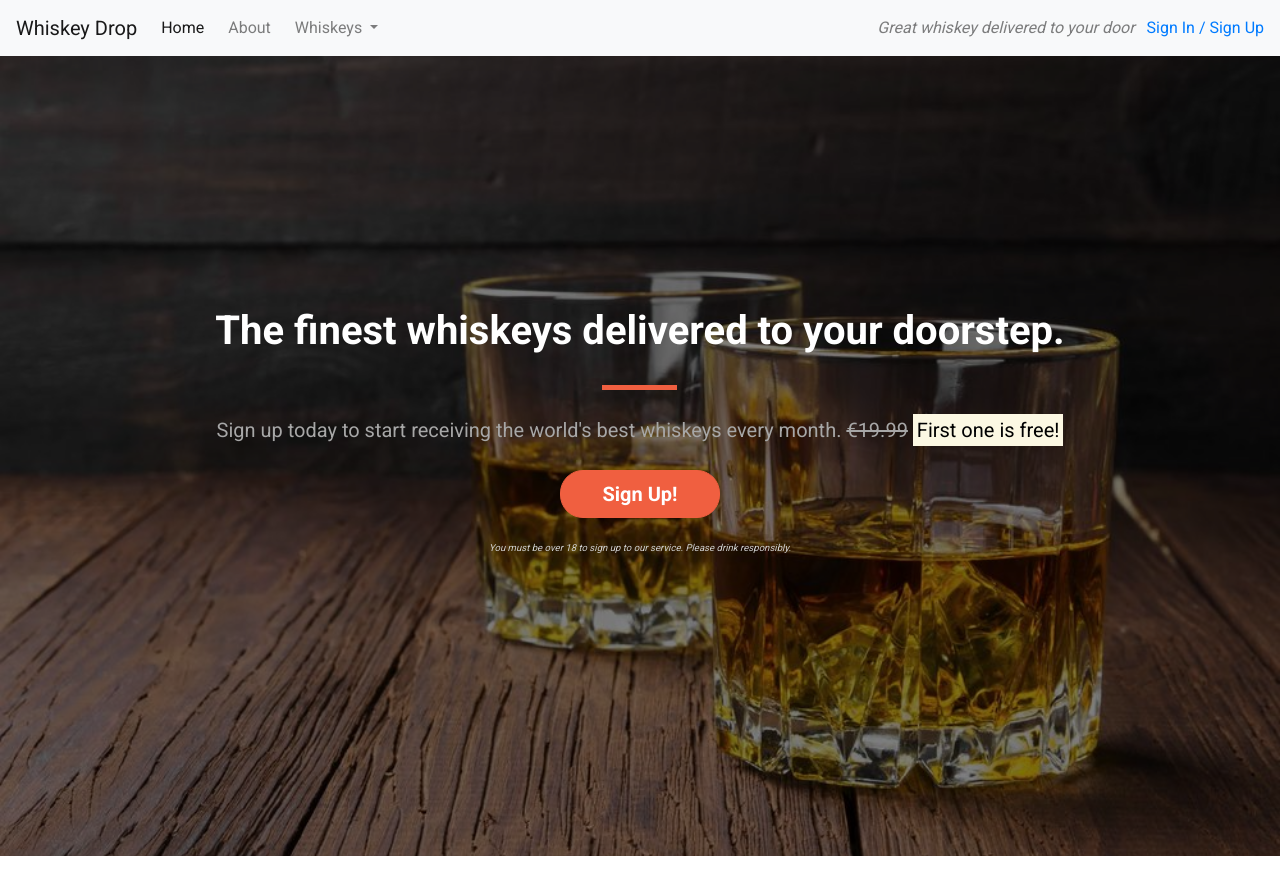
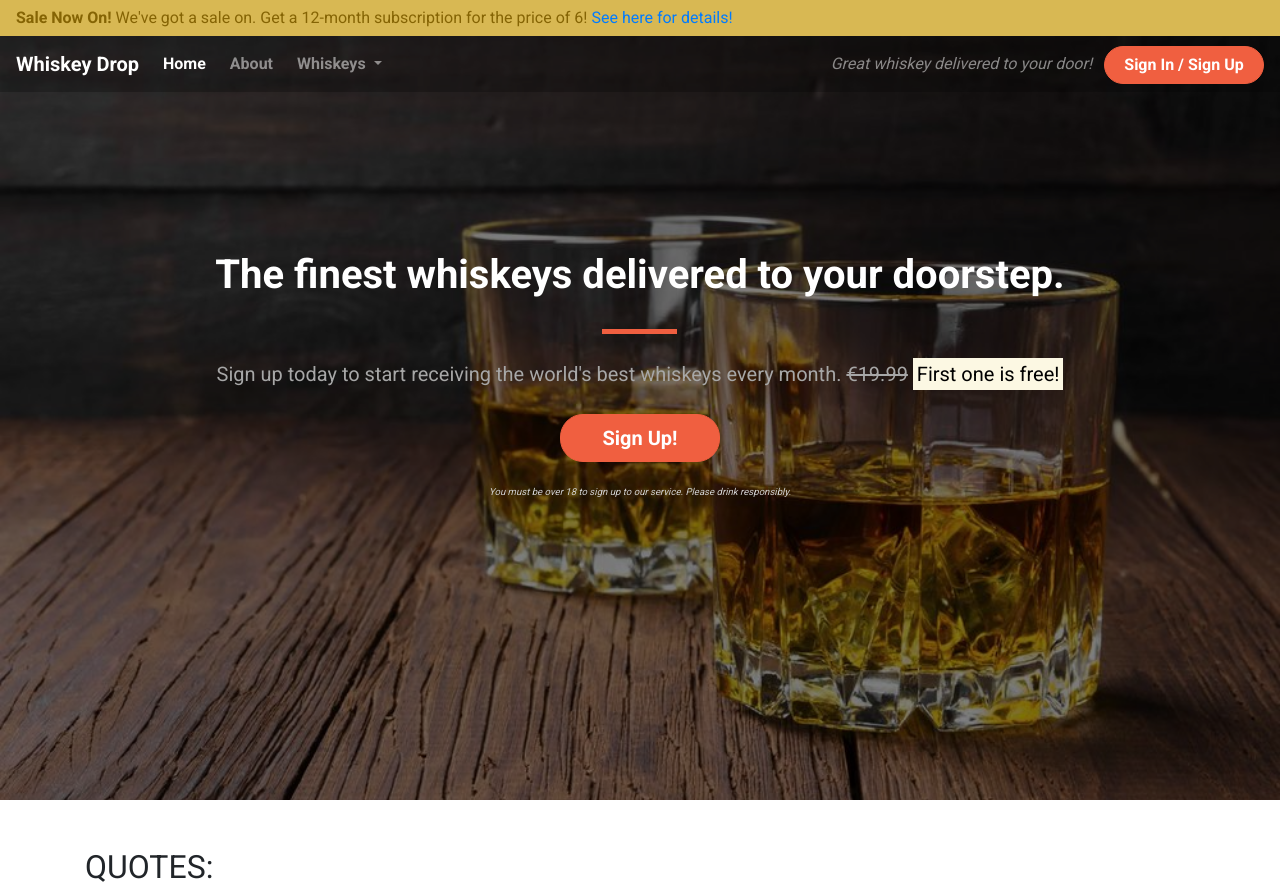
Before and after one commit to MarkDennisUK/bootcamp, a plain HTML site: page index.html in a window 1280 px wide. Shown: the top 889 px of the page. Drawn offline with nearby package versions, Linux system fonts and the light colour scheme.

Commit message:
Styled navbar and alert

```diff
--- a/css/style.css
+++ b/css/style.css
@@ -4,7 +4,18 @@ body {
 
 /* Containers */
 
-.alert-container {}
+.alert-container .col-12 {
+    padding-left: 0;
+    padding-right: 0;
+}
+
+.site-wide-alert {
+    border-radius: 0;
+    margin-bottom: 0;
+    padding: 5px 15px;
+    background-color: #d8b853;
+    border-color: #d8b853;
+}
 
 .callout-container {
     height: 100vh;
@@ -50,6 +61,36 @@ body {
 
 .block-divider--short {
     width: 35px;
+}
+
+/* Navbar */
+
+.navalert-container{
+    position: absolute;
+    top: 0;
+    left: 0;
+    padding-left: 0;
+    padding-right: 0;
+    z-index: 1;
+}
+
+.navbar{
+    margin-bottom: 0;
+    border: 0;
+    width: 100%;
+    background-color: rgba(0,0,0,0.25);
+}
+
+.navbar .navbar-toggler{
+    border: 0;
+}
+
+.navbar-brand{
+    font-weight: bold;
+}
+
+.navbar .navbar-nav a{
+    font-weight: bold;
 }
 
 /* Jumbotron */
--- a/index.html
+++ b/index.html
@@ -6,16 +6,25 @@
 	<meta name="viewport" content="width=device-width, initial-scale=1.0">
 	<title>Whiskey Drop | Taste a new whiskey every month</title>
 	<link rel="stylesheet" href="https://maxcdn.bootstrapcdn.com/bootstrap/4.1.3/css/bootstrap.min.css">
-    <link rel="stylesheet" href="https://use.fontawesome.com/releases/v5.6.1/css/all.css" integrity="sha384-gfdkjb5BdAXd+lj+gudLWI+BXq4IuLW5IT+brZEZsLFm++aCMlF1V92rMkPaX4PP" crossorigin="anonymous">
+	<link rel="stylesheet" href="https://use.fontawesome.com/releases/v5.6.1/css/all.css"
+		integrity="sha384-gfdkjb5BdAXd+lj+gudLWI+BXq4IuLW5IT+brZEZsLFm++aCMlF1V92rMkPaX4PP" crossorigin="anonymous">
 	<link href="https://fonts.googleapis.com/css?family=Roboto:400,700" rel="stylesheet">
 	<link rel="stylesheet" href="css/style.css" type="text/css" />
 </head>
 
 <body>
-    <!--Nav-->
-    <nav class="navbar navbar-light navbar-expand-sm bg-light">
-        <a href="/" class="navbar-brand">
-                    Whiskey Drop</a>
+	 <div class="container-fluid navalert-container">
+        <div class="container-fluid alert-container">
+            <div class="row d-none d-sm-block">
+                <div class="col-12">
+                    <div class="site-wide-alert alert alert-warning">
+                        <strong>Sale Now On!</strong> We've got a sale on. Get a 12-month subscription for the price of 6! <a href="">See here for details!</a>
+                    </div>
+                </div>
+            </div>
+        </div>
+        <nav class="navbar navbar-dark navbar-expand-sm">
+            <a href="/" class="navbar-brand">Whiskey Drop</a>
 
             <button class="navbar-toggler ml-auto" type="button" data-toggle="collapse" data-target="#navbarNavDropdown" aria-controls="navbarNavDropdown" aria-expanded="false" aria-label="Toggle navigation">
         <span class="navbar-toggler-icon"></span></button>
@@ -23,7 +32,7 @@
             <div class="collapse navbar-collapse" id="navbarNavDropdown">
                 <ul class="navbar-nav mr-auto">
                     <li class="active nav-item mr-2"><a class="nav-link" href="/">Home</a></li>
-                <li class="nav-item mr-2"><a class="nav-link" href="">About</a></li>
+                    <li class="nav-item mr-2"><a class="nav-link" href="/about">About</a></li>
                     <li class="nav-item dropdown">
                         <a class="nav-link dropdown-toggle" href="#" id="navbarDropdownMenuLink" role="button" data-toggle="dropdown" aria-haspopup="true" aria-expanded="false">
           Whiskeys
@@ -36,24 +45,16 @@
                         </div>
                     </li>
 
-                <li class="nav-item mr-2 d-block d-sm-none"><a class="nav-link" href="">Sign In / Sign Up</a></li>
+                    <li class="nav-item mr-2 d-block d-sm-none"><a class="nav-link" href="/login">Sign In / Sign Up</a></li>
                 </ul>
             </div>
             <div class="d-none d-md-block">
-            <p class="navbar-text my-auto mr-2"><i>Great whiskey delivered to your door</i></p>
-            <a href="/login">Sign In / Sign Up</a>
+                <p class="navbar-text my-auto mr-2"><i>Great whiskey delivered to your door!</i></p>
+                <a href="/login" class="btn btn--cta btn--red">Sign In / Sign Up</a>
             </div>
-        <!--</div>-->
         </nav>
-    <!--<div class="container alert-container">-->
-    <!--    <div class="row d-none d-sm-block">-->
-    <!--        <div class="col-12">-->
-    <!--            <div class="alert alert-warning">-->
-    <!--                <strong>Sale Now On!</strong> We've got a sale on. Get a 12 month subscription for the price of 6! <a href="">See here for more details</a>-->
-    <!--            </div>-->
-    <!--        </div>-->
-    <!--    </div>-->
-    <!--</div>-->
+    </div>
+
 		<div class="container-fluid callout-container">
 			<!-- Callout -->
 			<div class="opaque-overlay">&nbsp;</div>
@@ -66,8 +67,10 @@
 							<s class="d-none d-sm-inline">€19.99</s>
 							<span class="d-inline d-sm-none"><br></span>
 							<strong><mark>First one is free!</mark></strong></p>
-                    <p><button class="btn btn-lg btn--cta btn--red" data-toggle="modal" data-target="#signUpModal">Sign Up!</button></p>
-                    <p class="text-muted"><small>You must be over 18 to sign up to our service. Please drink responsibly.</small></p>
+						<p><button class="btn btn-lg btn--cta btn--red" data-toggle="modal" data-target="#signUpModal">Sign Up!</button>
+						</p>
+						<p class="text-muted">
+							<small>You must be over 18 to sign up to our service. Please drink responsibly.</small></p>
 					</section>
 				</div>
 			</div>
@@ -91,8 +94,12 @@
                         </div>
 								<div class="media-body">
 									<blockquote class="blockquote">
-                                <p>I've been introduced to more than 10 great international whiskeys I never knew about.</p>
-                                <footer class="blockquote-footer">Jane Doe on <cite title="Twitter">Twitter</cite></footer>
+										<p>I've been introduced to more than 10 great international whiskeys I never
+											knew
+											about.</p>
+										<footer class="blockquote-footer">Jane Doe on
+											<cite title="Twitter">Twitter</cite>
+										</footer>
 									</blockquote>
 								</div>
 							</div>
@@ -105,7 +112,8 @@
 									<div class="media-body">
 										<blockquote class="blockquote">
 											<p>I haven't been sober for months!</p>
-                                <footer class="blockquote-footer">Jane Doe on <cite title="Twitter">Twitter</cite></footer>
+											<footer class="blockquote-footer">Jane Doe on
+												<cite title="Twitter">Twitter</cite></footer>
 										</blockquote>
 									</div>
 								</div>
@@ -127,22 +135,35 @@
 				<div class="row">
 					<div class="col-12 col-md-6 col-lg-4">
 						<div class="feature">
-                        <h3><i class="fas fa-gift d-none d-sm-inline"></i> Feature 1 <span class="badge badge-success">New!</span></h3>
-                        <p>Lorem ipsum dolor sit amet, consectetur adipiscing elit, sed do eiusmod tempor incididunt ut labore et dolore magna aliqua. Ut enim ad minim veniam, quis nostrud exercitation ullamco laboris nisi ut aliquip ex ea commodo consequat.</p>
+							<h3><i class="fas fa-gift d-none d-sm-inline"></i> Feature 1
+								<span class="badge badge-success">New!</span></h3>
+							<p>Lorem ipsum dolor sit amet, consectetur adipiscing elit, sed do eiusmod tempor incididunt
+								ut
+								labore et dolore magna aliqua. Ut enim ad minim veniam, quis nostrud exercitation
+								ullamco
+								laboris nisi ut aliquip ex ea commodo consequat.</p>
 							<p><a class="btn btn-sm btn-light" href="">Read More</a></p>
 						</div>
 					</div>
 					<div class="col-12 col-md-6 col-lg-4">
 						<div class="feature">
 							<h3><i class="fas fa-credit-card d-none d-sm-inline"></i> Feature 2</h3>
-                        <p>Lorem ipsum dolor sit amet, consectetur adipiscing elit, sed do eiusmod tempor incididunt ut labore et dolore magna aliqua. Ut enim ad minim veniam, quis nostrud exercitation ullamco laboris nisi ut aliquip ex ea commodo consequat.</p>
+							<p>Lorem ipsum dolor sit amet, consectetur adipiscing elit, sed do eiusmod tempor incididunt
+								ut
+								labore et dolore magna aliqua. Ut enim ad minim veniam, quis nostrud exercitation
+								ullamco
+								laboris nisi ut aliquip ex ea commodo consequat.</p>
 							<p><a class="btn btn-sm btn-light" href="">Read More</a></p>
 						</div>
 					</div>
 					<div class="col-12 d-md-none d-lg-block col-lg-4">
 						<div class="feature">
 							<h3><i class="fas fa-times-circle d-none d-sm-inline"></i> Feature 3</h3>
-                        <p>Lorem ipsum dolor sit amet, consectetur adipiscing elit, sed do eiusmod tempor incididunt ut labore et dolore magna aliqua. Ut enim ad minim veniam, quis nostrud exercitation ullamco laboris nisi ut aliquip ex ea commodo consequat.</p>
+							<p>Lorem ipsum dolor sit amet, consectetur adipiscing elit, sed do eiusmod tempor incididunt
+								ut
+								labore et dolore magna aliqua. Ut enim ad minim veniam, quis nostrud exercitation
+								ullamco
+								laboris nisi ut aliquip ex ea commodo consequat.</p>
 							<p><a class="btn btn-sm btn-light" href="">Read More</a></p>
 						</div>
 					</div>
@@ -182,9 +203,15 @@
 			</div>
 		</div>
 
-    <script src="https://code.jquery.com/jquery-3.3.1.slim.min.js" integrity="sha384-q8i/X+965DzO0rT7abK41JStQIAqVgRVzpbzo5smXKp4YfRvH+8abtTE1Pi6jizo" crossorigin="anonymous"></script>
-    <script src="https://cdnjs.cloudflare.com/ajax/libs/popper.js/1.14.3/umd/popper.min.js" integrity="sha384-ZMP7rVo3mIykV+2+9J3UJ46jBk0WLaUAdn689aCwoqbBJiSnjAK/l8WvCWPIPm49" crossorigin="anonymous"></script>
-    <script src="https://stackpath.bootstrapcdn.com/bootstrap/4.1.3/js/bootstrap.min.js" integrity="sha384-ChfqqxuZUCnJSK3+MXmPNIyE6ZbWh2IMqE241rYiqJxyMiZ6OW/JmZQ5stwEULTy" crossorigin="anonymous"></script>
+		<script src="https://code.jquery.com/jquery-3.3.1.slim.min.js"
+			integrity="sha384-q8i/X+965DzO0rT7abK41JStQIAqVgRVzpbzo5smXKp4YfRvH+8abtTE1Pi6jizo" crossorigin="anonymous">
+		</script>
+		<script src="https://cdnjs.cloudflare.com/ajax/libs/popper.js/1.14.3/umd/popper.min.js"
+			integrity="sha384-ZMP7rVo3mIykV+2+9J3UJ46jBk0WLaUAdn689aCwoqbBJiSnjAK/l8WvCWPIPm49" crossorigin="anonymous">
+		</script>
+		<script src="https://stackpath.bootstrapcdn.com/bootstrap/4.1.3/js/bootstrap.min.js"
+			integrity="sha384-ChfqqxuZUCnJSK3+MXmPNIyE6ZbWh2IMqE241rYiqJxyMiZ6OW/JmZQ5stwEULTy" crossorigin="anonymous">
+		</script>
 </body>
 
 </html>
```
Lines whose indentation alone changed are shown as unchanged.
